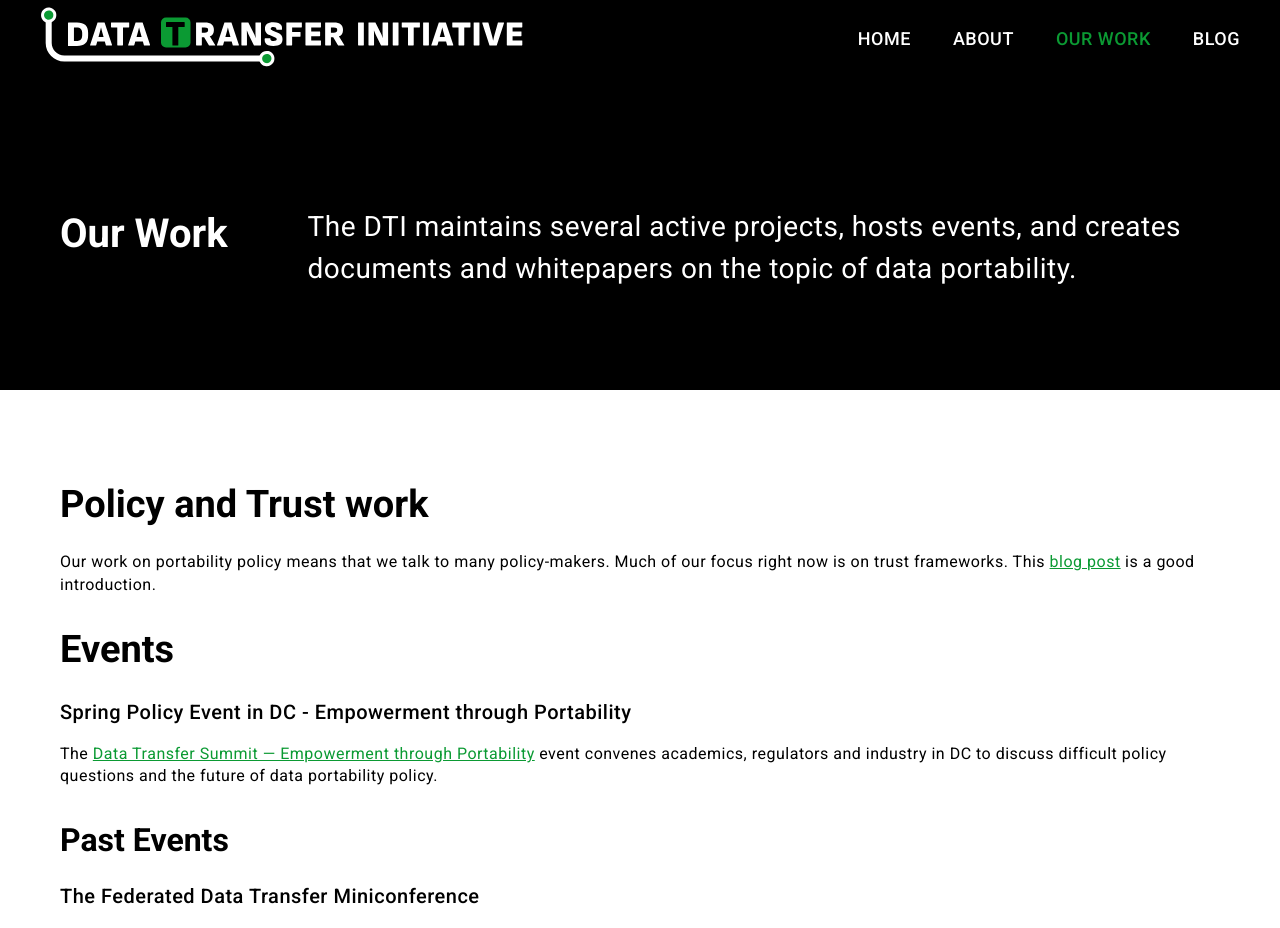
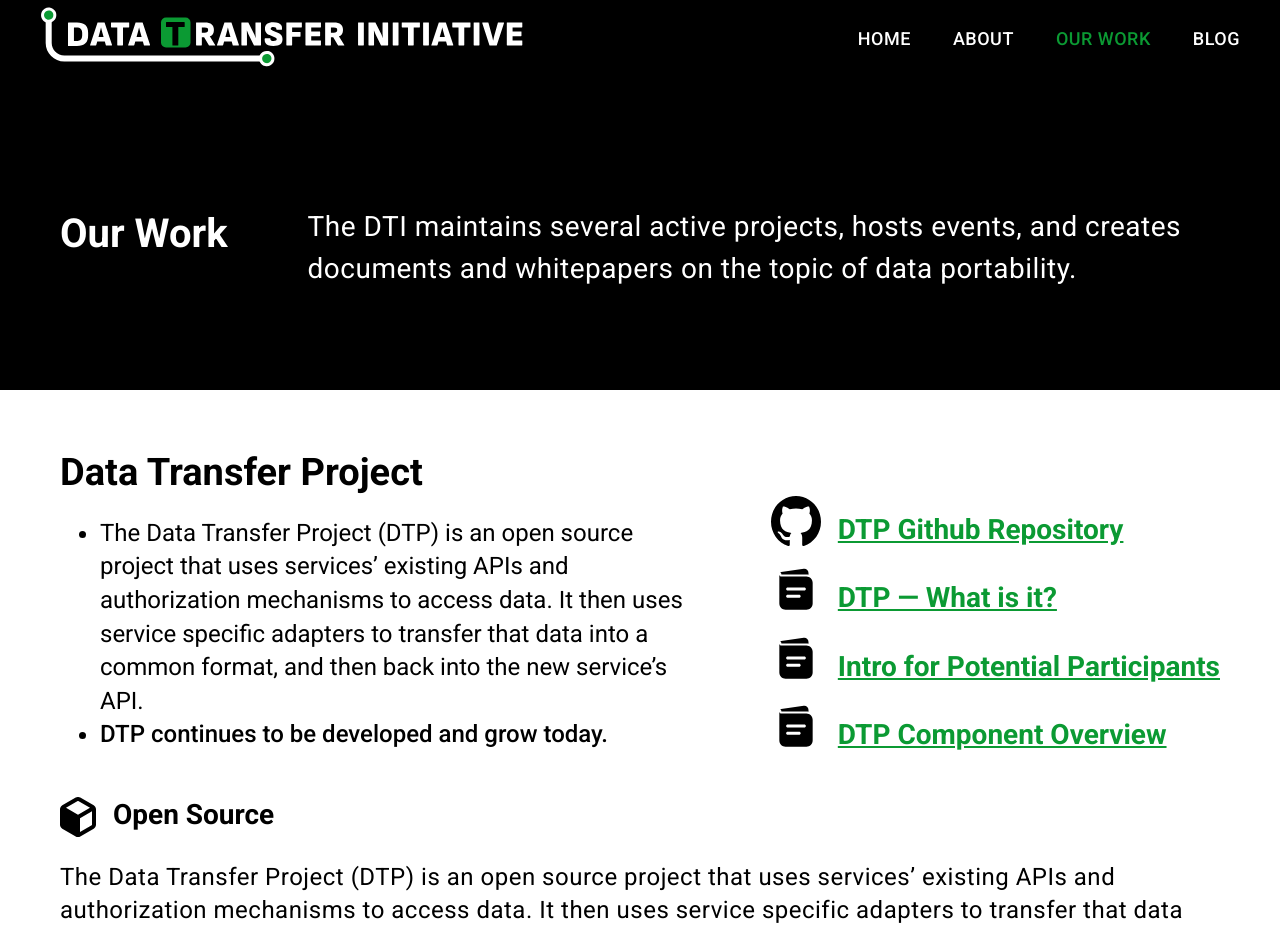
Before and after one commit to dtinit/dtinit.github.io, a Jekyll site: the page built from our-work.md, in a window 1280 px wide. Shown: the top 928 px of the page. Built offline with Jekyll 4.4.1, drawn with Linux system fonts in a browser that asks for light colours; our own code applies the rules of GitHub Pages for plain Markdown files; some of the changed text lies outside the part shown.

Commit message:
Updated 'our work' page to match mockup

```diff
--- a/assets/css/style.scss
+++ b/assets/css/style.scss
@@ -1,6 +1,6 @@
 ---
 ---
-// Note: A lot of the styles start with a mobile-first mentality and then make adjustments in the media queries at bottom
+// NOTE: A lot of the styles start with a mobile-first mentality and then make adjustments in the media queries at bottom for larger screens
 
 html {
   --white: #fff;
@@ -86,14 +86,14 @@
 }
 
 h3 {
-  font-size: 2rem;
-  line-height: 2.6rem;
+  font-size: 1.65rem;
+  line-height: 2.1rem;
   margin-block-end: 20px;
 }
 
 h4 {
-  font-size: 1.5rem;
-  line-height: 2.1rem;
+  font-size: 1.4rem;
+  line-height: 1.8rem;
 }
 
 h5 {
@@ -132,6 +132,12 @@
 
 strong {
   font-weight: 500;
+}
+
+hr {
+  border-color: var(--contrast-green);
+  border-width: 2px;
+  margin-block: 20px;
 }
 
 .tag-list {
@@ -407,6 +413,19 @@
 
 /* || IMAGES */
 
+.header-icon,
+.list-icon {
+  margin-inline-end: 10px;
+}
+
+.header-icon {
+  vertical-align: middle;
+}
+
+.list-icon {
+  vertical-align: text-bottom;
+}
+
 .social-icon {
   display: inline-block;
   & + .social-icon {
@@ -472,6 +491,25 @@
   color: var(--logo-green);
 }
 
+.video-wrapper,
+.video-description {
+  margin-inline: auto;
+  max-width: 1100px;
+}
+
+.video-description {
+  font-size: 1.125rem;
+  line-height: 1.5rem;
+  margin-block-start: 18px;
+}
+
+.video-embed {
+  aspect-ratio: 16 / 9;
+  border: 2px solid var(--light-gray);
+  height: auto;
+  width: 100%;
+}
+
 /* || POSTS */
 
 .recent-posts-container {
@@ -531,6 +569,7 @@
 
 .home-learn-more {
   align-items: center;
+  column-gap: 30px;
   display: flex;
   flex-wrap: wrap;
   justify-content: center;
@@ -564,6 +603,35 @@
   }
   .button {
     margin-top: 12px;
+  }
+}
+
+.our-work-intro-container {
+  margin-block-end: 42px;
+}
+
+.our-work-h3 {
+  font-size: 1.75rem;
+}
+
+.our-work-nav {
+  margin-block-start: 24px;
+  margin-inline: auto;
+  .work-nav-list {
+    display: flex;
+    flex-direction: column;
+    margin-block: 0;
+    padding-inline: 0;
+    row-gap: 14px;
+    > li {
+      font-size: 1.25rem;
+      font-weight: 700;
+      letter-spacing: normal;
+      list-style: none;
+    }
+  }
+  .list-icon {
+    height: 36px;
   }
 }
 
@@ -671,24 +739,6 @@
   font-weight: 300;
 }
 
-.video__wrapper {
-  margin-left: auto;
-  margin-right: auto;
-  max-width: 560px;
-}
-
-.video__embed {
-  aspect-ratio: 16 / 9;
-  border: 2px solid var(--light-gray);
-  height: auto;
-  width: 100%;
-}
-
-.video__description {
-  font-size: 0.9rem;
-  margin-top: 8px;
-}
-
 
 // MEDIA QUERIES
 
@@ -711,6 +761,17 @@
   h2 {
     font-size: 2.375rem;
     line-height: 2.85rem;
+  }
+
+  h3 {
+    font-size: 2rem;
+    line-height: 2.6rem;
+    margin-block-end: 20px;
+  }
+
+  h4 {
+    font-size: 1.5rem;
+    line-height: 2.1rem;
   }
 
   .main-header,
@@ -829,7 +890,6 @@
   }
 
   .home-learn-more {
-    column-gap: 30px;
     flex-wrap: nowrap;
     > span {
       font-size: 3rem;
@@ -854,6 +914,49 @@
     }
   }
 
+  section:has(.our-work-intro-container) {
+    > h2 {
+      margin-block: 0;
+    }
+  }
+
+  .our-work-intro-container {
+    align-items: flex-end;
+    column-gap: 60px;
+    display: flex;
+  }
+
+  .our-work-h3 + p {
+    font-size: 1.5rem;
+    line-height: 2.1rem;
+  }
+
+  .our-work-intro {
+    flex: 1 1 50%;
+    margin-block: 0;
+    > li {
+      font-size: 1.5rem;
+      letter-spacing: initial;
+      line-height: 2.1rem;
+    }
+  }
+
+  .our-work-nav {
+    margin-block: 0;
+    margin-inline: initial;
+    .work-nav-list {
+      row-gap: 18px;
+      > li {
+        font-size: 1.75rem;
+        line-height: 2.1rem;
+        white-space: nowrap;
+      }
+    }
+    .list-icon {
+      height: initial;
+    }
+  }
+
   .recent-posts-container {
     column-gap: 32px;
     display: grid;
--- a/our-work.md
+++ b/our-work.md
@@ -3,48 +3,110 @@
 hero: hero-work.html
 ---
 
+<section>
+  <h2>Data Transfer Project</h2>
+  <div class="our-work-intro-container">
+    <ul class="our-work-intro">
+      <li>
+        The Data Transfer Project (DTP) is an open source project that uses services’ existing APIs and authorization mechanisms to access data. It then uses service specific adapters to transfer that data into a common format, and then back into the new service’s API.
+      </li>
+      <li>
+        <strong>DTP continues to be developed and grow today.</strong>
+      </li>
+    </ul>
+    <nav class="our-work-nav">
+      <ul class="work-nav-list">
+        <li>
+          <img class="list-icon" src="/images/icons/github-solid.svg" alt="">
+          <a href="https://github.com/dtinit" rel="noopener nofollow" target="_blank">DTP Github Repository</a>
+        </li>
+        <li>
+          <img class="list-icon" src="/images/icons/book-icon.svg" alt="">
+          <a href="/docs/dtp-what-is-it">DTP &mdash; What is it?</a>
+        </li>
+        <li>
+          <img class="list-icon" src="/images/icons/book-icon.svg" alt="">
+          <a href="/docs/dtp-intro-for-contributors">Intro for Potential Participants</a>
+        </li>
+        <li>
+          <img class="list-icon" src="/images/icons/book-icon.svg" alt="">
+          <a href="/docs/dtp-documentation">DTP Component Overview</a>
+        </li>
+      </ul>
+    </nav>
+  </div>
 
-## Policy and Trust work
+  <h3 class="our-work-h3">
+    <img class="header-icon" src="/images/icons/block-icon.svg" alt="" height="40" />
+    Open Source
+  </h3>
 
-Our work on portability policy means that we talk to many policy-makers.  Much of our focus right now is on trust frameworks.  This [blog post](/blog/2023/11/07/framework-trust) is a good introduction.
+  <p>
+    The Data Transfer Project (DTP) is an open source project that uses services’ existing APIs and authorization mechanisms to access data. It then uses service specific adapters to transfer that data into a common format, and then back into the new service’s API. DTP continues to be developed and grow today.
+  </p>
 
+  <h3 class="our-work-h3">
+    <img class="header-icon" src="/images/icons/block-icon.svg" alt="" height="40" />
+    History
+  </h3>
 
-## Events
+  <p>
+    The Data Transfer Project was created in 2018 as an industry collaboration with a mission of enabling users to complete simple, fast, and secure data transfers directly between services. Since its creation, the project has built an open source technology framework that powers direct data transfer features within Google Takeout, Facebook’s Transfer your Information, and Apple’s Data and Privacy page, as well as software libraries that connect to over a dozen additional services.
+  </p>
 
+  <h3 class="our-work-h3">
+    <img class="header-icon" src="/images/icons/block-icon.svg" alt="" height="40" />
+    How it Works
+  </h3>
 
-<strong class="list-heading">Spring Policy Event in DC - Empowerment through Portability</strong>
+  <p>
+    The Data Transfer Project was created in 2018 as an industry collaboration with a mission of enabling users to complete simple, fast, and secure data transfers directly between services. Since its creation, the project has built an open source technology framework that powers direct data transfer features within <a href="https://takeout.google.com/takeout/transfer/custom/photos" rel="noopener nofollow" target="_blank">Google Takeout</a>, <a href="http://facebook.com/tyi" rel="noopener nofollow" target="_blank">Facebook’s Transfer your Information</a>, and <a href="https://privacy.apple.com" rel="noopener nofollow" target="_blank">Apple’s Data and Privacy page</a>, as well as software libraries that connect to over a dozen additional services.
+  </p>
+</section>
 
-The [Data Transfer Summit &mdash; Empowerment through Portability](/docs/feb29summit.md) event convenes
-academics, regulators and industry in DC to discuss difficult policy questions and the future
-of data portability policy.
+<section class="slanted-background">
+  <figure class="video-wrapper">
+    <iframe class="video-embed" width="1100" height="622" src="https://www.youtube-nocookie.com/embed/_mVhmDnhrWo?si=BYbCUhmeT34HCHwQ" title="YouTube video player that plays a video describing the Data Transfer Project" allow="accelerometer; clipboard-write; encrypted-media; gyroscope; picture-in-picture; web-share" allowfullscreen></iframe>
+  </figure>
+  <figcaption class="video-description">
+    This video serves as a good introduction to the Data Transfer Project's goals and participants. The DTP is a project within the DTI, which continues to grow and be developed today.
+  </figcaption>
+</section>
 
-### Past Events
-<article class="section" markdown="1">
+<section>
+  <h2>Events</h2>
+  <article>
+    <h3>
+      Spring Policy Event in DC &mdash; Empowerment through Portability
+    </h3>
+    <p>
+      The <a href="/docs/feb29summit">Data Transfer Summit &mdash; Empowerment through Portability event</a> convenes academics, regulators and industry in DC to discuss difficult policy questions and the future of data portability policy.
+    </p>
+  </article>
+</section>
 
-<strong class="list-heading">The Federated Data Transfer Miniconference </strong>
+<hr/>
 
-On September 27th and 28th - (08:00 Pacific, 11:00 Eastern, 15:00 UTC) - the Data Transfer Initiative hosted our first online conference for social software developers, the Federated Data Transfer Miniconference.
+<section>
+  <h2>Past Events</h2>
+  <article>
+    <h3>The Federated Data Transfer Miniconference</h3>
+    <p>
+      On September 27th and 28th &ndash; (08:00 Pacific, 11:00 Eastern, 15:00 UTC) &ndash; the Data Transfer Initiative hosted our first online conference for social software developers, the Federated Data Transfer Miniconference.
+    </p>
+    <p>
+      <a href="/docs/dtp-federated-miniconference-report">
+        The full Federated Data Transfer Miniconference Event Report
+      </a> is now available.
+    </p>
+  </article>
+</section>
 
-*Update: [The full Federated Data Transfer Miniconference Event Report](/docs/dtp-federated-miniconference-report) is now available.*
+<hr/>
 
-
-
-## Data Transfer Project
-
-DTI helps to shepherd the Data Transfer Project.  **The Data Transfer Project was created in 2018** as an open-source industry collaboration with a mission of enabling users to complete simple, fast, and secure data transfers directly between services. Since its creation, the project has built an open framework that powers functionality within [Google Takeout](https://takeout.google.com/takeout/transfer/custom/photos){:target="blank"}, [Facebook’s Transfer your Information](http://facebook.com/tyi){:target="blank"}, and [Apple’s Data and Privacy page](https://privacy.apple.com){:target="blank"}.  DTP can connect to over a dozen additional services.
-
-<figure class="video__wrapper">
-<iframe class="video__embed" width="560" height="315" src="https://www.youtube-nocookie.com/embed/_mVhmDnhrWo?si=BYbCUhmeT34HCHwQ" title="YouTube video player that plays a video describing the Data Transfer Project" allow="accelerometer; clipboard-write; encrypted-media; gyroscope; picture-in-picture; web-share" allowfullscreen></iframe>
-<figcaption class="video__description">
-To learn more about the Data Transfer Project's goals and participants, this video serves as a good introduction.
-</figcaption>
-</figure>
-
-DTP runs as a server in a data exporter's platform. From there, it makes it easier for the data exporter to offer destinations for porting, exporting or backing up data, even in large volume. In turn this allows people to switch services or try new and innovative products. **Without DTP**, transferring a copy of data from one service to another can be a time consuming process, requiring a user to download a copy of their data to a local device and re-upload it to a new service. This can be particularly challenging for mobile-only users, those with limited bandwidth, and in markets where people pay-as-they-go for data usage. Direct service-to-service portability removes the need for local device storage and transfer -– **enabling users to move their data directly between services**.
-
-As an Open Source project, DTP's code defines a service that can be deployed by data exporters and run in their environment, connected to existing front-end interfaces and backend APIs, to support data portability well.   It also defines extensions that data importers contribute to support transfers into their services.  The Open Source project makes portability easier for these companies by providing standard data formats and mechanisms for managing long-running portability "jobs".  Multiple data importing/exporting platforms have contributed adaptors, such that a service adopting DTP can quickly offer multiple interoperable destinations.
-
-DTP continues to be developed and grow today. Further documentation can be found:
-* [DTP Documentation](/docs/dtp-documentation)
-
-<br>
+<p class="home-learn-more">
+  <span>
+		Learn more about DTI and our work!
+	</span>
+	<a class="button" href="/about">About DTI</a>
+</p>
```
Also changed, not shown: images/icons/github-solid.svg (added).
